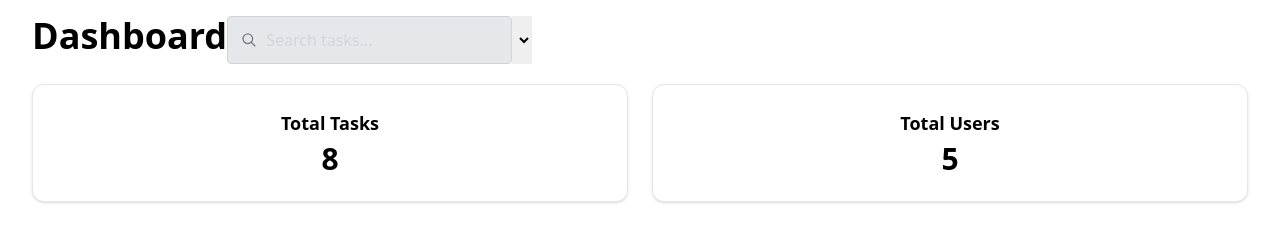
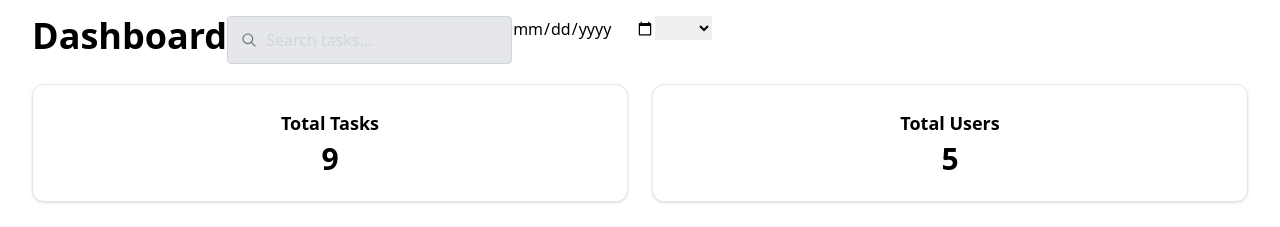
Before and after one commit to KirtanV19/Task-Manager, a React (Vite) app: page /dashboard in a window 1280 px wide. Shown: the top 227 px of the page. Built offline with nearby package versions, Linux system fonts and the light colour scheme; data requests are answered from the project's data file.

Commit message:
Add by dueDate functionality

```diff
--- a/db.json
+++ b/db.json
@@ -55,6 +55,13 @@
       "description": "Cover critical components with unit tests",
       "status": "pending",
       "dueDate": "2025-06-08"
+    },
+    {
+      "id": 9,
+      "title": "Integrate Testing",
+      "description": "Cover overall integration",
+      "status": "completed",
+      "dueDate": "2025-06-07"
     }
   ],
   "users": [
--- a/src/components/Dashboard.jsx
+++ b/src/components/Dashboard.jsx
@@ -60,12 +60,21 @@ const Dashboard = () => {
                         type="text"
                         name="q"
                         placeholder="Search tasks..."
-                        value={filter.search}
+                        value={filter.q}
                         onChange={handleChange}
                         className="bg-transparent w-full outline-none placeholder-gray-300"
                     />
                 </div>
-                <select></select>
+                <div>
+                    <input type="date" name="dueDate" value={filter.dueDate} onChange={handleChange} />
+                </div>
+                <div>
+                    <select name="_sort" value={filter._sort} onChange={handleChange}>
+                        <option value=""></option>
+                        <option value="asc">Asc</option>
+                        <option value="desc">Desc</option>
+                    </select>
+                </div>
             </div>
             <div className="flex flex-wrap gap-6">
                 <div className="flex-1 min-w-[220px] bg-white border border-gray-200 rounded-xl shadow p-6 flex flex-col items-center">
```
